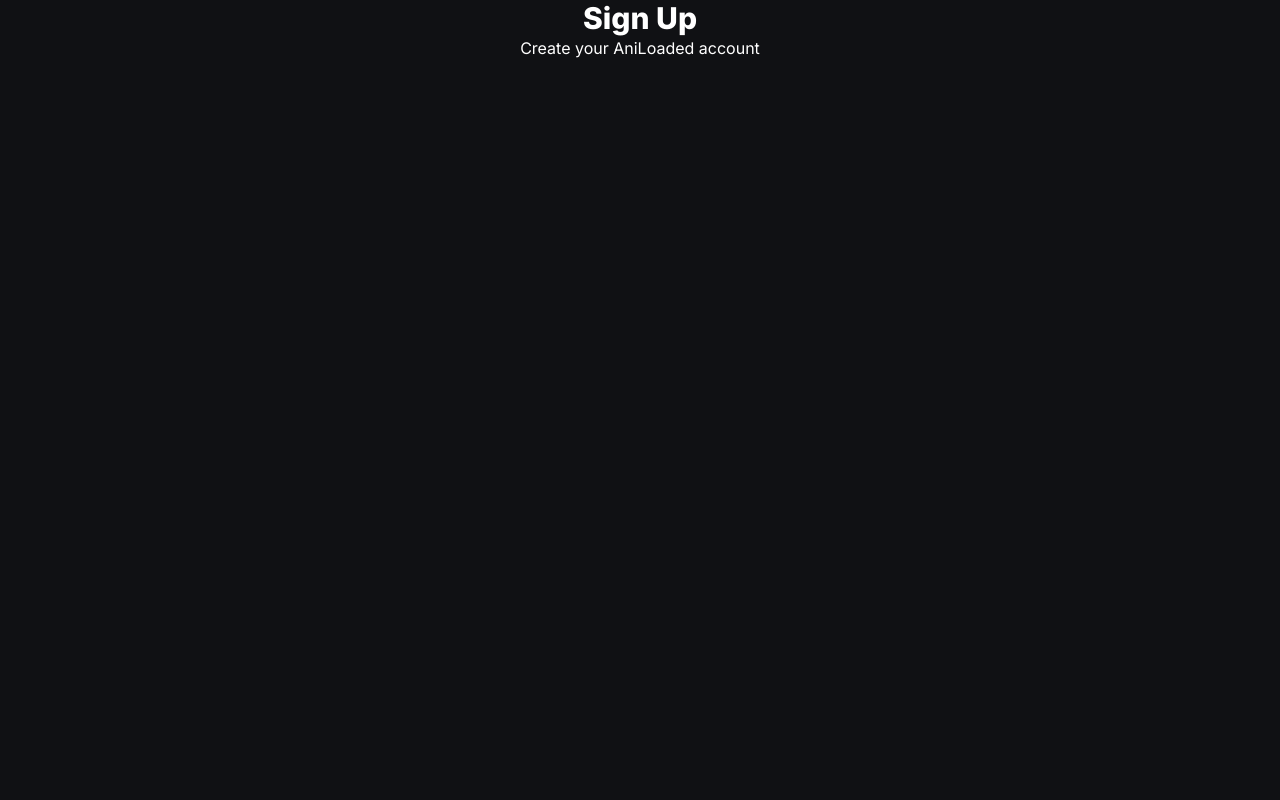
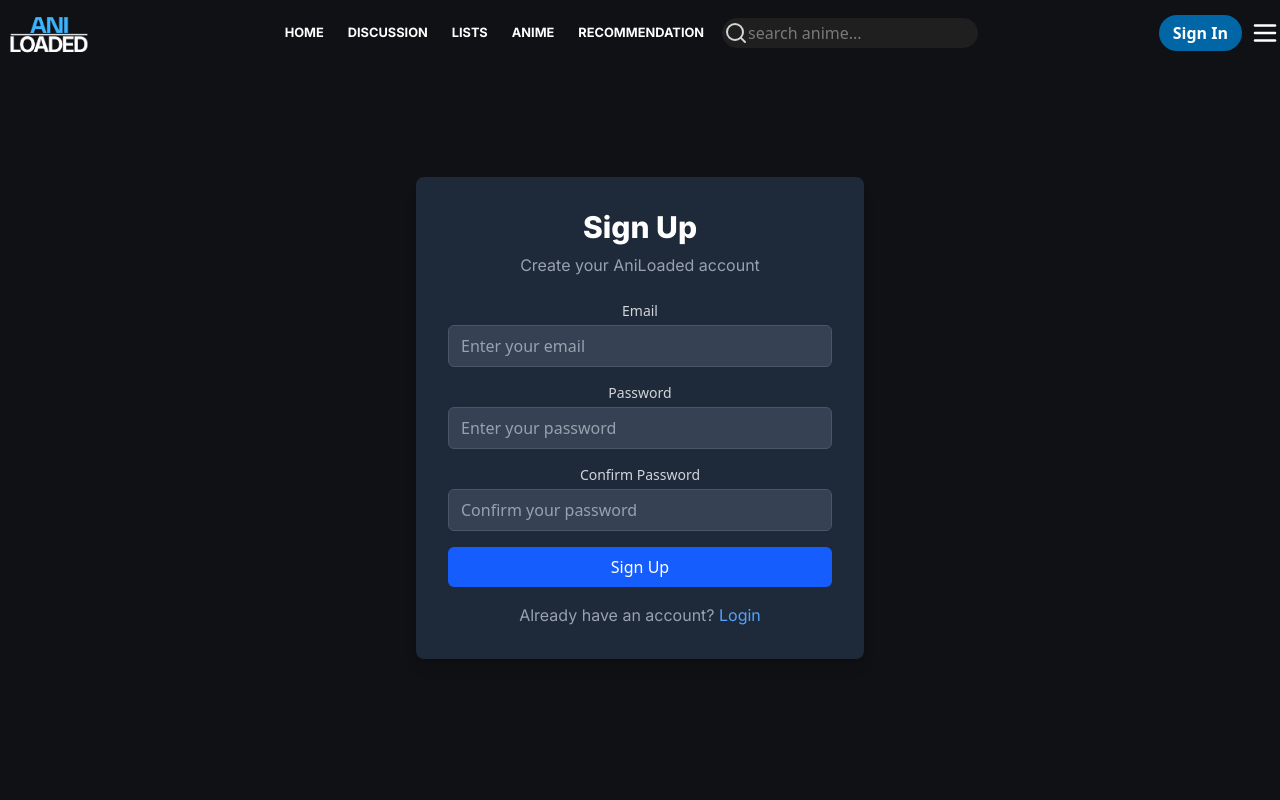
Before and after one commit to WonderCharmer26/AniLoaded, a React (Vite) app in the folder App/frontend/: page /auth/signup in a window 1280 px wide. Shown: the top 800 px of the page. Built offline with nearby package versions, Linux system fonts and the light colour scheme; no server answers.

Commit message:
Create login and signup pages

```diff
--- a/App/frontend/src/layouts/AuthLayout.tsx
+++ b/App/frontend/src/layouts/AuthLayout.tsx
@@ -1,12 +1,20 @@
 // This is the layout for the authentication pages
 import { Outlet } from "react-router-dom";
+import { Navbar } from "../components/Navbar";
+import Footer from "../components/Footer";
 
 export default function AuthLayout() {
   return (
-    <div className="auth-layout">
-      <div className="auth-container">
-        <Outlet />
-      </div>
+    <div className="app relative">
+      <header className="app-header">
+        <Navbar />
+      </header>
+      <main className="mt-[72px] min-h-screen">
+        <div className="auth-container">
+          <Outlet />
+        </div>
+      </main>
+      <Footer />
     </div>
   );
 }
--- a/App/frontend/src/pages/LoginPage.tsx
+++ b/App/frontend/src/pages/LoginPage.tsx
@@ -1,8 +1,78 @@
+import { useState } from "react";
+import { supabase } from "../services/supabase/supabaseConnection";
+
 export default function LoginPage() {
+  const [email, setEmail] = useState("");
+  const [password, setPassword] = useState("");
+  const [loading, setLoading] = useState(false);
+  const [error, setError] = useState("");
+
+  const handleLogin = async (e: React.FormEvent) => {
+    e.preventDefault();
+    setError("");
+    setLoading(true);
+
+    const { error } = await supabase.auth.signInWithPassword({
+      email,
+      password,
+    });
+
+    if (error) {
+      setError(error.message);
+    } else {
+      // Redirect or handle success, e.g., navigate to home
+      window.location.href = "/"; // Simple redirect
+    }
+    setLoading(false);
+  };
+
   return (
-    <div>
-      <h1>Login</h1>
-      <p>Login to your AniLoaded account</p>
+    <div className="flex items-center justify-center min-h-[calc(100vh-200px)] bg-[#101114]">
+      <div className="bg-gray-800 p-8 rounded-lg shadow-lg w-full max-w-md">
+        <h1 className="text-2xl font-bold text-white mb-2 text-center">Login</h1>
+        <p className="text-gray-400 mb-6 text-center">Login to your AniLoaded account</p>
+        <form onSubmit={handleLogin} className="space-y-4">
+          <div>
+            <label htmlFor="email" className="block text-sm font-medium text-gray-300">
+              Email
+            </label>
+            <input
+              type="email"
+              id="email"
+              value={email}
+              onChange={(e) => setEmail(e.target.value)}
+              required
+              className="mt-1 block w-full px-3 py-2 bg-gray-700 border border-gray-600 rounded-md text-white placeholder-gray-400 focus:outline-none focus:ring-2 focus:ring-blue-500"
+              placeholder="Enter your email"
+            />
+          </div>
+          <div>
+            <label htmlFor="password" className="block text-sm font-medium text-gray-300">
+              Password
+            </label>
+            <input
+              type="password"
+              id="password"
+              value={password}
+              onChange={(e) => setPassword(e.target.value)}
+              required
+              className="mt-1 block w-full px-3 py-2 bg-gray-700 border border-gray-600 rounded-md text-white placeholder-gray-400 focus:outline-none focus:ring-2 focus:ring-blue-500"
+              placeholder="Enter your password"
+            />
+          </div>
+          {error && <p className="text-red-500 text-sm">{error}</p>}
+          <button
+            type="submit"
+            disabled={loading}
+            className="w-full bg-blue-600 hover:bg-blue-700 text-white font-medium py-2 px-4 rounded-md focus:outline-none focus:ring-2 focus:ring-blue-500 disabled:opacity-50"
+          >
+            {loading ? "Logging In..." : "Login"}
+          </button>
+        </form>
+        <p className="mt-4 text-center text-gray-400">
+          Don't have an account? <a href="/auth/signup" className="text-blue-400 hover:underline">Sign Up</a>
+        </p>
+      </div>
     </div>
   );
 }
--- a/App/frontend/src/pages/SignUpPage.tsx
+++ b/App/frontend/src/pages/SignUpPage.tsx
@@ -1,8 +1,97 @@
+import { useState } from "react";
+import { supabase } from "../services/supabase/supabaseConnection";
+
 export default function SignUpPage() {
+  const [email, setEmail] = useState("");
+  const [password, setPassword] = useState("");
+  const [confirmPassword, setConfirmPassword] = useState("");
+  const [loading, setLoading] = useState(false);
+  const [error, setError] = useState("");
+
+  const handleSignUp = async (e: React.FormEvent) => {
+    e.preventDefault();
+    setError("");
+
+    if (password !== confirmPassword) {
+      setError("Passwords do not match");
+      return;
+    }
+
+    setLoading(true);
+    const { error } = await supabase.auth.signUp({
+      email,
+      password,
+    });
+
+    if (error) {
+      setError(error.message);
+    } else {
+      alert("Check your email for the confirmation link!");
+    }
+    setLoading(false);
+  };
+
   return (
-    <div>
-      <h1>Sign Up</h1>
-      <p>Create your AniLoaded account</p>
+    <div className="flex items-center justify-center min-h-[calc(100vh-200px)] bg-[#101114]">
+      <div className="bg-gray-800 p-8 rounded-lg shadow-lg w-full max-w-md">
+        <h1 className="text-2xl font-bold text-white mb-2 text-center">Sign Up</h1>
+        <p className="text-gray-400 mb-6 text-center">Create your AniLoaded account</p>
+        <form onSubmit={handleSignUp} className="space-y-4">
+          <div>
+            <label htmlFor="email" className="block text-sm font-medium text-gray-300">
+              Email
+            </label>
+            <input
+              type="email"
+              id="email"
+              value={email}
+              onChange={(e) => setEmail(e.target.value)}
+              required
+              className="mt-1 block w-full px-3 py-2 bg-gray-700 border border-gray-600 rounded-md text-white placeholder-gray-400 focus:outline-none focus:ring-2 focus:ring-blue-500"
+              placeholder="Enter your email"
+            />
+          </div>
+          <div>
+            <label htmlFor="password" className="block text-sm font-medium text-gray-300">
+              Password
+            </label>
+            <input
+              type="password"
+              id="password"
+              value={password}
+              onChange={(e) => setPassword(e.target.value)}
+              required
+              className="mt-1 block w-full px-3 py-2 bg-gray-700 border border-gray-600 rounded-md text-white placeholder-gray-400 focus:outline-none focus:ring-2 focus:ring-blue-500"
+              placeholder="Enter your password"
+            />
+          </div>
+          <div>
+            <label htmlFor="confirmPassword" className="block text-sm font-medium text-gray-300">
+              Confirm Password
+            </label>
+            <input
+              type="password"
+              id="confirmPassword"
+              value={confirmPassword}
+              onChange={(e) => setConfirmPassword(e.target.value)}
+              required
+              className="mt-1 block w-full px-3 py-2 bg-gray-700 border border-gray-600 rounded-md text-white placeholder-gray-400 focus:outline-none focus:ring-2 focus:ring-blue-500"
+              placeholder="Confirm your password"
+            />
+          </div>
+          {error && <p className="text-red-500 text-sm">{error}</p>}
+          <button
+            type="submit"
+            disabled={loading}
+            className="w-full bg-blue-600 hover:bg-blue-700 text-white font-medium py-2 px-4 rounded-md focus:outline-none focus:ring-2 focus:ring-blue-500 disabled:opacity-50"
+          >
+            {loading ? "Signing Up..." : "Sign Up"}
+          </button>
+        </form>
+        <p className="mt-4 text-center text-gray-400">
+          Already have an account? <a href="/auth/login" className="text-blue-400 hover:underline">Login</a>
+        </p>
+      </div>
     </div>
   );
 }
```
